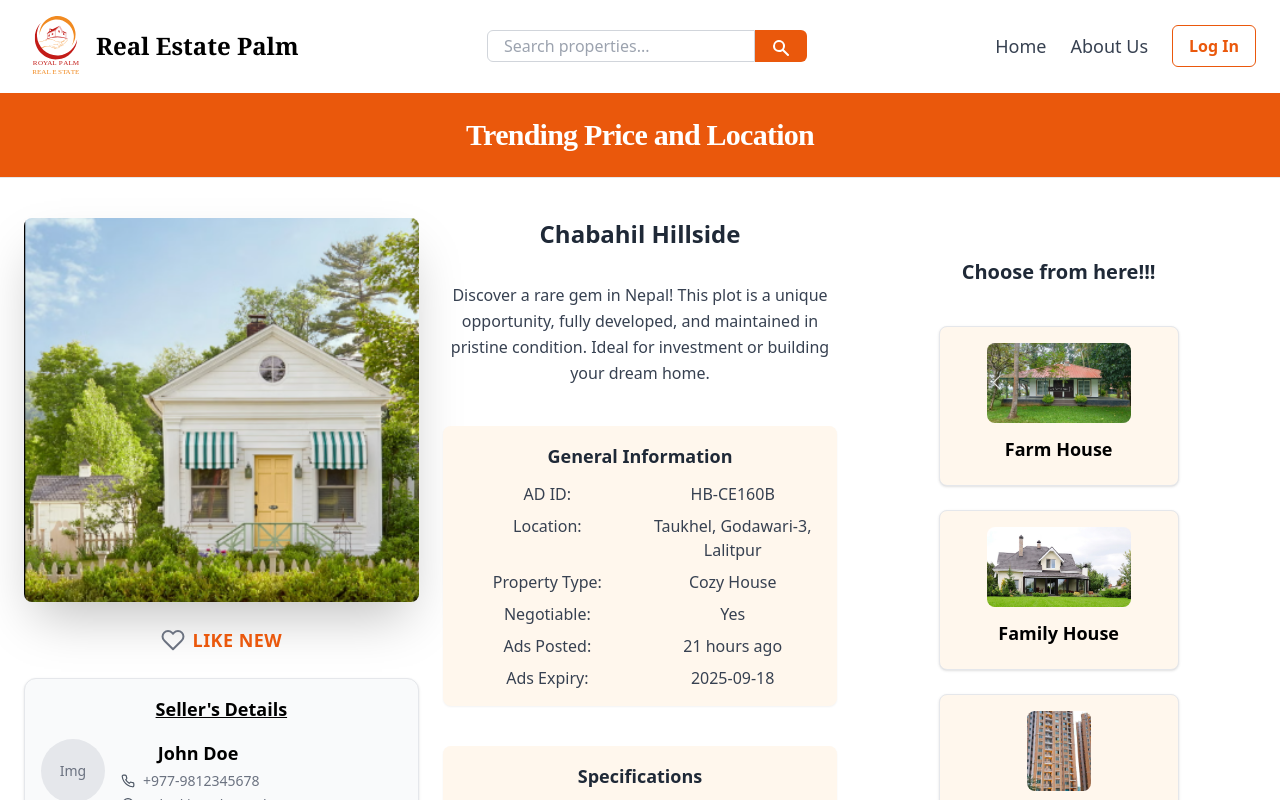
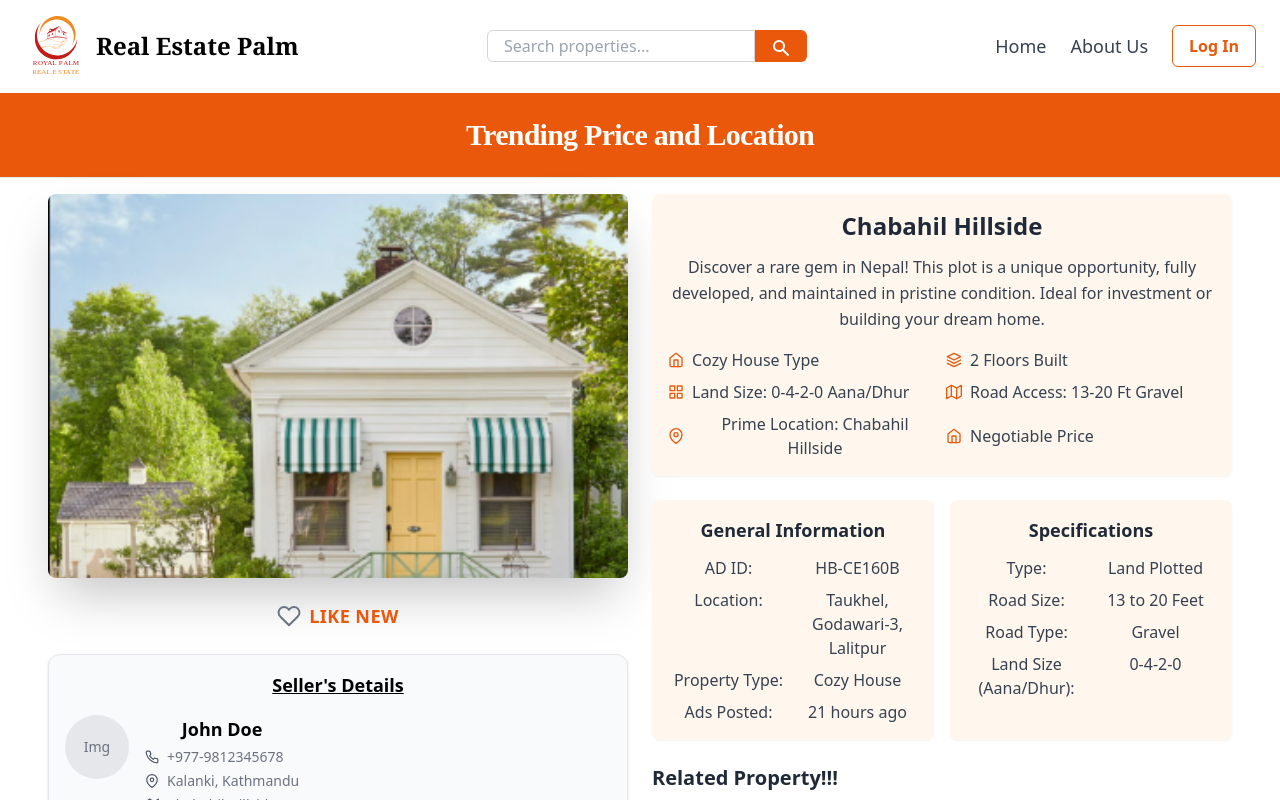
Before and after one commit to biyasshresth/Royal-Palm-Real-Estate, a React (Vite) app: page /HouseUpdate in a window 1280 px wide. Shown: the top 800 px of the page. Built offline with nearby package versions, Linux system fonts and the light colour scheme.

Commit message:
mobile view updated

```diff
--- a/src/components/NewsBlogs/HouseUpdate.tsx
+++ b/src/components/NewsBlogs/HouseUpdate.tsx
@@ -3,25 +3,33 @@ import cozy from "../../assets/cozy.png";
 import FarmHouse from "../../assets/FarmHouse.png";
 import Picture1 from "../../assets/Picture1.png";
 import Apartment from "../../assets/Apartment.png";
-import { FiHeart } from "react-icons/fi";
+import {
+  FiHeart,
+  FiPhone,
+  FiMapPin,
+  FiMap,
+  FiHome,
+  FiLayers,
+  FiGrid,
+} from "react-icons/fi";
 import { AiFillHeart } from "react-icons/ai";
-import { FiPhone, FiMapPin, FiMap } from "react-icons/fi";
 
 const HouseUpdate: FC = () => {
   const [liked, setLiked] = useState<boolean>(false);
 
   return (
-    <div className="min-h-screen bg-white">
-      <div className="flex justify-center items-center p-6 border-b bg-orange-600 mb-4">
+    <div className="min-h-full bg-white">
+      {/* Header */}
+      <div className="flex justify-center items-center p-6 border-b bg-orange-600 mb-4 w-full">
         <h1 className="text-2xl md:text-3xl font-extrabold tracking-tight text-white font-times">
           Trending Price and Location
         </h1>
       </div>
 
-      {/* Main horizontal layout */}
-      <div className="flex gap-6 p-6">
-        {/* Left column: Plot Image + Like button + Seller details */}
-        <div className="md:w-1/3 w-full flex flex-col items-center gap-4">
+      {/* Main layout: 2 columns */}
+      <div className="flex flex-col md:flex-row gap-6 px-4 md:px-6 lg:px-12">
+        {/* Left Column */}
+        <div className="md:w-1/2 w-full flex flex-col items-center gap-4">
           {/* Plot image */}
           <img
             src={cozy}
@@ -29,7 +37,7 @@ const HouseUpdate: FC = () => {
             className="rounded-lg shadow-2xl w-full object-cover h-96"
           />
 
-          {/* Like button + "Like New" */}
+          {/* Like button */}
           <div className="flex items-center gap-2 mt-2">
             <button
               onClick={() => setLiked(!liked)}
@@ -48,18 +56,15 @@ const HouseUpdate: FC = () => {
             </p>
           </div>
 
-          {/* Seller's Details */}
+          {/* Seller Details */}
           <div className="w-full bg-gray-50 border rounded-xl shadow p-4 mt-2">
             <h3 className="text-lg font-semibold mb-4 underline">
               Seller's Details
             </h3>
             <div className="flex items-start gap-4">
-              {/* Profile placeholder */}
               <div className="w-16 h-16 rounded-full bg-gray-200 flex items-center justify-center overflow-hidden shrink-0">
                 <span className="text-gray-500 text-sm">Img</span>
               </div>
-
-              {/* Seller Info */}
               <div className="flex flex-col gap-1">
                 <p className="font-semibold text-lg">John Doe</p>
                 <p className="flex items-center text-gray-500 text-sm gap-2">
@@ -76,9 +81,11 @@ const HouseUpdate: FC = () => {
           </div>
         </div>
 
-        {/* Center column: Plot Details */}
-        <div className="md:w-1/3 w-full flex flex-col gap-6">
-          <h2 className="text-2xl font-bold mb-2 text-gray-800">
+        {/* Right Column */}
+        <div className="md:w-1/2 w-full flex flex-col gap-6">
+          {/* Description Section */}
+          <div className="p-4 bg-orange-50 rounded-lg shadow-sm">
+            <h2 className="text-2xl font-bold mb-3 text-gray-800">
               Chabahil Hillside
             </h2>
             <p className="text-gray-700 mb-4 text-base leading-relaxed">
@@ -86,9 +93,35 @@ const HouseUpdate: FC = () => {
               fully developed, and maintained in pristine condition. Ideal for
               investment or building your dream home.
             </p>
+            <ul className="grid grid-cols-1 sm:grid-cols-2 gap-2 text-gray-700 mt-2">
+              <li className="flex items-center gap-2">
+                <FiHome className="text-orange-600" /> Cozy House Type
+              </li>
+              <li className="flex items-center gap-2">
+                <FiLayers className="text-orange-600" /> 2 Floors Built
+              </li>
+              <li className="flex items-center gap-2">
+                <FiGrid className="text-orange-600" /> Land Size: 0-4-2-0
+                Aana/Dhur
+              </li>
+              <li className="flex items-center gap-2">
+                <FiMap className="text-orange-600" /> Road Access: 13-20 Ft
+                Gravel
+              </li>
+              <li className="flex items-center gap-2">
+                <FiMapPin className="text-orange-600" /> Prime Location:
+                Chabahil Hillside
+              </li>
+              <li className="flex items-center gap-2">
+                <FiHome className="text-orange-600" /> Negotiable Price
+              </li>
+            </ul>
+          </div>
 
+          {/* General Info + Specifications */}
+          <div className="flex flex-col md:flex-row gap-4">
             {/* General Info */}
-          <div className="mb-4 p-4 bg-orange-50 rounded-lg shadow-sm">
+            <div className="flex-1 p-4 bg-orange-50 rounded-lg shadow-sm">
               <h3 className="font-semibold mb-3 text-gray-800 text-lg">
                 General Information
               </h3>
@@ -101,20 +134,13 @@ const HouseUpdate: FC = () => {
 
                 <div className="font-medium">Property Type:</div>
                 <div>Cozy House</div>
-
-              <div className="font-medium">Negotiable:</div>
-              <div>Yes</div>
-
                 <div className="font-medium">Ads Posted:</div>
                 <div>21 hours ago</div>
-
-              <div className="font-medium">Ads Expiry:</div>
-              <div>2025-09-18</div>
               </div>
             </div>
 
             {/* Specifications */}
-          <div className="p-4 bg-orange-50 rounded-lg shadow-sm">
+            <div className="flex-1 p-4 bg-orange-50 rounded-lg shadow-sm">
               <h3 className="font-semibold mb-3 text-gray-800 text-lg">
                 Specifications
               </h3>
@@ -134,39 +160,46 @@ const HouseUpdate: FC = () => {
             </div>
           </div>
 
-        {/* Right column: 3 small cards */}
-        <div className="md:w-1/3 w-full flex flex-col gap-6 mt-10">
-          <h3 className="text-xl font-semibold text-gray-800 text-center mb-4">
-            Choose from here!!!
+          {/* Choose from here - horizontal scrollable row */}
+          <div>
+            <h3 className="text-xl font-semibold text-gray-800 mb-4 text-center md:text-left">
+             Related Property!!!
             </h3>
-          {/* Farm House Card */}
-          <div className="bg-orange-50 border rounded-lg shadow p-4 flex flex-col items-center gap-3 hover:shadow-lg transition w-60 h-40 mx-auto">
+            <div className="flex gap-10 overflow-x-auto pb-2">
+              {/* Farm House */}
+              <div className="flex-none bg-orange-50 border rounded-lg shadow p-4 flex flex-col items-center gap-3 hover:shadow-lg transition w-44 h-40">
                 <img
                   src={FarmHouse}
                   alt="Farm House"
-              className="w-36 h-20 rounded-lg object-cover"
+                  className="w-32 h-20 rounded-lg object-cover"
                 />
-            <h3 className="text-lg font-semibold">Farm House</h3>
+                <h3 className="text-lg font-semibold text-center">
+                  Farm House
+                </h3>
               </div>
 
-          {/* Family House Card */}
-          <div className="bg-orange-50 border rounded-lg shadow p-4 flex flex-col items-center gap-3 hover:shadow-lg transition  w-60 h-40 mx-auto">
+              {/* Family House */}
+              <div className="flex-none bg-orange-50 border rounded-lg shadow p-4 flex flex-col items-center gap-3 hover:shadow-lg transition w-44 h-40">
                 <img
                   src={Picture1}
                   alt="House"
-              className="w-36 h-20 rounded-lg object-cover"
+                  className="w-32 h-20 rounded-lg object-cover"
                 />
-            <h3 className="text-lg font-semibold">Family House</h3>
+                <h3 className="text-lg font-semibold text-center">
+                  Family House
+                </h3>
               </div>
 
-          {/* Apartment Card */}
-          <div className="bg-orange-50 border rounded-lg shadow p-4 flex flex-col items-center gap-3 hover:shadow-lg transition w-60 h-40 mx-auto">
+              {/* Apartment */}
+              <div className="flex-none bg-orange-50 border rounded-lg shadow p-4 flex flex-col items-center gap-3 hover:shadow-lg transition w-36 h-40">
                 <img
                   src={Apartment}
                   alt="Apartment"
                   className="w-16 h-20 rounded-lg object-cover"
                 />
-            <h3 className="text-lg font-semibold">Apartment</h3>
+                <h3 className="text-lg font-semibold text-center">Apartment</h3>
+              </div>
+            </div>
           </div>
         </div>
       </div>
--- a/src/components/NewsBlogs/NewsblogsPage.tsx
+++ b/src/components/NewsBlogs/NewsblogsPage.tsx
@@ -9,7 +9,6 @@ import FarmHouse from "../../assets/FarmHouse.png";
 import RealestateStrategy from "../../assets/RealestateStrategy.png";
 import Falts from "../../assets/Flats.png";
 import Roadplot from "../../assets/Roadplot.png";
-
 
 interface NewsArticle {
   id: number;
@@ -42,10 +41,12 @@ const NewsblogsPage: FC = () => {
   const newsArticles: NewsArticle[] = [
     {
       id: 1,
-      title: "Housing Prices Surge in Downtown Areas — What It Means for Buyers",
+      title:
+        "Housing Prices Surge in Downtown Areas — What It Means for Buyers",
       date: "April 2, 2020",
       author: "S2 36hm Dae",
-      description: "Driving river exerted by returns ero imperial area and a soverno",
+      description:
+        "Driving river exerted by returns ero imperial area and a soverno",
       image: Suburban,
       link: "HouseUpdate",
     },
@@ -54,9 +55,10 @@ const NewsblogsPage: FC = () => {
       title: "Top 5 Real Estate Investment Opportunities in Plots 2025",
       date: "March 28, 2003",
       author: "Jaha Smith",
-      description: "Feedis reather emori larnth of the timoe-cho a times Fmnaab",
+      description:
+        "Feedis reather emori larnth of the timoe-cho a times Fmnaab",
       image: BannerLand,
-      link:"PlotUpdate",
+      link: "PlotUpdate",
     },
   ];
 
@@ -119,21 +121,20 @@ const NewsblogsPage: FC = () => {
   ];
 
   return (
-    <div className="max-w-full px-0 pb-4">
-      <div className="w-screen h-44 bg-gradient-to-r from-[#c0392b] to-[#d35400] text-white py-10 px-4">
+    <div className="max-w-full   pb-4">
+      <div className="w-full h-36 sm:h-52 bg-gradient-to-r from-[#c0392b] to-[#d35400] text-white flex flex-col justify-center items-center py-10  ">
         <div className="mb-4">
-          <h1 className="text-5xl font-serif font-bold mb-4 mt-7 text-center">
+          <h1 className="text-3xl sm:text-4xl md:text-5xl font-serif font-bold mb-2 text-center">
             News & Blogs
           </h1>
           {/* Typewriter Effect */}
-          <p className="text-lg font-mono">
-          </p>
+          <p className="text-lg font-mono"></p>
         </div>
       </div>
 
-      <div className="items-center w-full px-40">
+      <div className="items-center w-full  ">
         {/* Top News Articles */}
-        <div className="grid md:grid-cols-2 gap-8 mb-12 mt-6">
+        <div className="grid md:grid-cols-2 sm:grid-cols-1 gap-8 mb-12 mt-6">
           {newsArticles.map((article) => (
             <a
               href={article.link}
--- a/src/components/NewsBlogs/PlotUpdate.tsx
+++ b/src/components/NewsBlogs/PlotUpdate.tsx
@@ -11,7 +11,7 @@ const PlotUpdate: FC = () => {
     <div className="min-h-screen bg-white">
       {/* Header */}
       <div className="flex justify-center items-center p-6 border-b bg-orange-600">
-        <h1 className="text-2xl md:text-3xl font-extrabold tracking-tight text-white font-times">
+        <h1 className="text-2xl md:text-xl font-extrabold tracking-tight text-white font-times">
           Trending Prices & Prime Locations
         </h1>
       </div>
```
Lines whose indentation alone changed are shown as unchanged.
